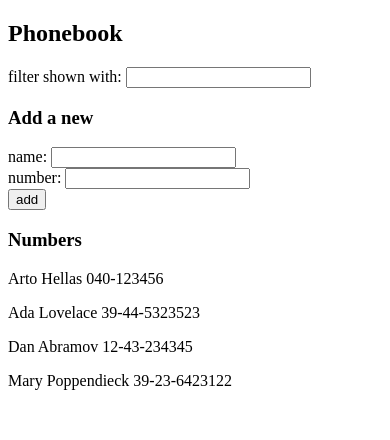
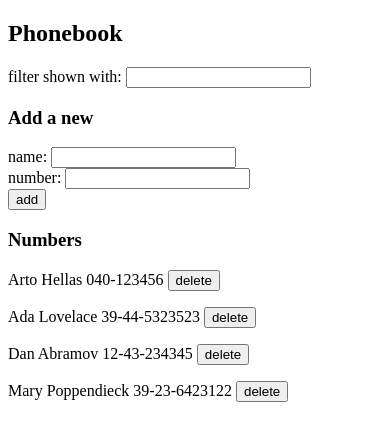
Before and after one commit to staneuski/fullstack-open, a React app in the folder part2/phonebook/: page / in a window 390 px wide. Shown: the top 440 px of the page. Built offline with nearby package versions, Linux system fonts and the light colour scheme; data requests are answered from the project's data file; the HTML template or start-up script is replaced by a standard one.

Commit message:
2.14: The Phonebook step9

```diff
--- a/part2/phonebook/src/App.jsx
+++ b/part2/phonebook/src/App.jsx
@@ -1,5 +1,4 @@
 import { useState, useEffect } from 'react'
-import axios from 'axios'
 
 import Filter from './components/Filter'
 import PersonForm from './components/PersonForm'
@@ -44,6 +43,21 @@ const App = () => {
       })
   }
 
+  const deletePerson = (event, id) => {
+    event.preventDefault()
+    const personObject = persons.find(person => person.id === id)
+    console.log(personObject)
+
+    if (!confirm(`Delete ${personObject.name} ?`))
+      return
+
+    personService
+      .deleteOf(id)
+      .then(() => {
+        setPersons(persons.filter(person => person.id !== id))
+      })
+  }
+
   return (
     <>
       <h2>Phonebook</h2>
@@ -60,7 +74,10 @@ const App = () => {
         number={newNumber}
       />
       <h3>Numbers</h3>
-      <Persons persons={persons} query={query.toLowerCase()} />
+      <Persons
+        deletePerson={deletePerson}
+        persons={persons} query={query.toLowerCase()}
+      />
     </>
   )
 }
--- a/part2/phonebook/src/components/Persons.jsx
+++ b/part2/phonebook/src/components/Persons.jsx
@@ -1,14 +1,27 @@
-const Persons = ({ persons, query }) => {
+import personService from '../services/persons'
+
+const Person = ({ handleDelete, name, number }) => {
+  // console.log(name, number)
+  return (
+    <form onSubmit={handleDelete}>
+      <p>{name} {number} <button type="delete">delete</button></p>
+    </form>
+  )
+}
+
+const Persons = ({ deletePerson, persons, query }) => {
   // console.log('Persons', persons)
-
   return (
-    <div>
-      {(query !== ''
+    <div>{
+      (query !== ''
         ? persons.filter(({ name }) => name.toLowerCase().includes(query))
         : persons
-       ).map(({ id, name, number }) =>
-        <p key={id}> {name} {number}</p>)}
-    </div>
+      ).map(({ id, name, number }) =>
+        <Person key={id}
+                handleDelete={(event) => deletePerson(event, id)}
+                name={name} number={number}/>
+      )
+    }</div>
   )
 }
 
--- a/part2/phonebook/src/services/persons.js
+++ b/part2/phonebook/src/services/persons.js
@@ -6,7 +6,7 @@ const getAll = () => {
   console.log(request)
   return request
     .then(response => response.data)
-    .catch(error => { console.log('failed: GET') })
+    .catch(error => { console.log(`GET: error=${error}`) })
 }
 
 const create = newObject => {
@@ -14,15 +14,15 @@ const create = newObject => {
   console.log(request)
   return request
     .then(response => response.data)
-    .catch(error => { console.log('failed: POST') })
+    .catch(error => { console.log(`POST: error=${error}`) })
 }
 
-const update = (id, newObject) => {
-  const request = axios.put(`${baseUrl}/${id}`, newObject)
+const deleteOf = id => {
+  const request = axios.delete(`${baseUrl}/${id}`)
   console.log(request)
   return request
     .then(response => response.data)
-    .catch(error => { console.log('failed: PUT') })
+    .catch(error => { console.log(`DELETE: error=${error}`) })
 }
 
-export default { getAll, create, update }
+export default { getAll, create, deleteOf }
```
